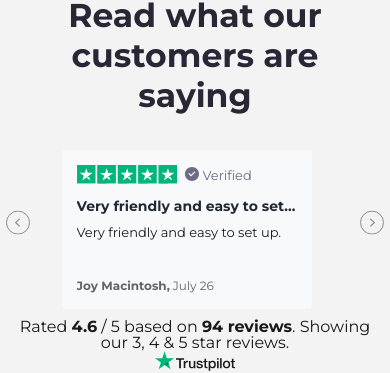
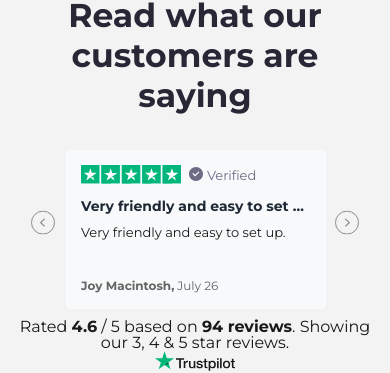
Before and after one commit to WAJDAN-KHAN/fiftyup, a plain HTML site: page index.html in a window 390 px wide. Shown: the part 3474-3847 px from the top of the page. Drawn offline with nearby package versions, Linux system fonts and the light colour scheme.

Commit message:
done changes

```diff
--- a/assets/styles/style.css
+++ b/assets/styles/style.css
@@ -1621,18 +1621,15 @@ footer .disclaimer-section p a:hover{
 
 @media (max-width: 480px) {
     .tp-widget-review {
-        width: 250px; /* 1 slide for small screens */
-    }
-
-
-    .arrow-right-container {
-        right: 0px;
-        z-index: 999;
-    }
-    .arrow-left-container {
-        left: 0px;
-        z-index: 999;
-
-    }
-
-}
+        width: 260px; /* 1 slide for small screens */
+    }
+
+
+    .trustpilot-carousel{
+        display: flex;
+        justify-content: end;
+        width: 300px;
+        margin: auto;
+    }
+
+}
```
